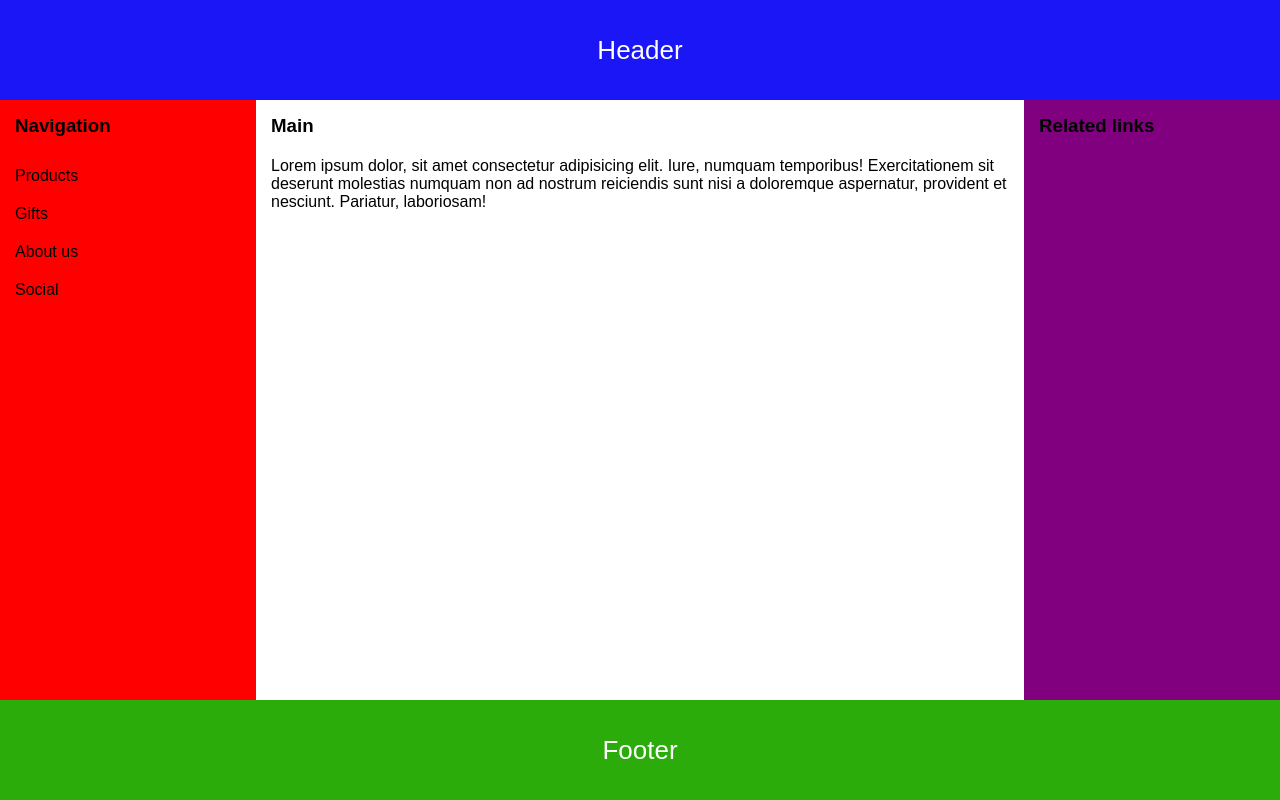
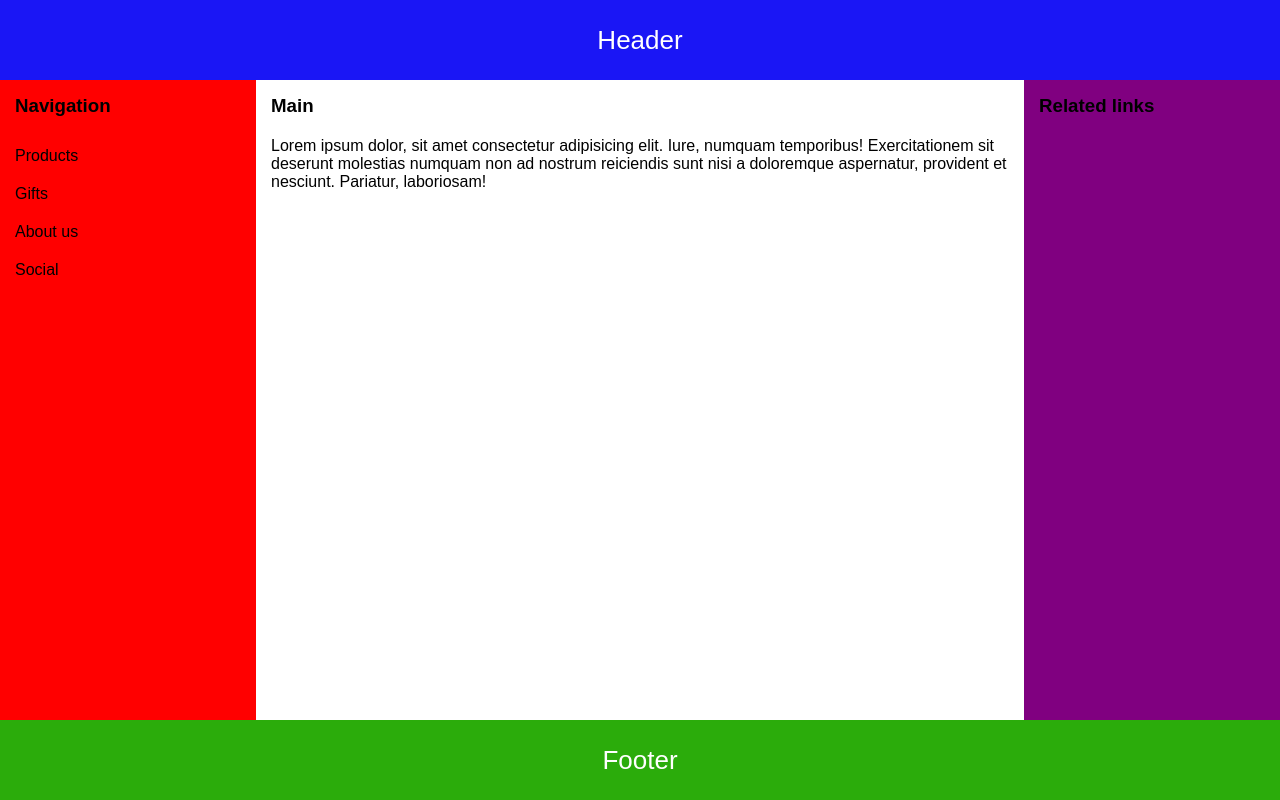
Before and after one commit to akoval29/simpleFlex, a website: page index.html in a window 1280 px wide. Drawn offline with Linux system fonts and the light colour scheme.

Commit message:
headerFootedFlex

```diff
--- a/style/style.scss
+++ b/style/style.scss
@@ -23,8 +23,8 @@ body {
 
   header {
     font-size: $font-size;
-    position: fixed;
-    height: 100px;
+    flex-basis: 100%;
+    max-height: 10%;
     top: 0;
     width: 100%;
     display: flex;
@@ -32,15 +32,12 @@ body {
     align-items: center;
     color: #fff;
     background-color: #1a16f5;
-    z-index: 1;
   }
 
   section {
     display: flex;
     flex-wrap: wrap;
-    margin-top: 100px;
-    margin-bottom: 100px;
-    height: calc(100vh - 200px);
+    height: $main-height;
 
     nav {
       flex-basis: 100%;
@@ -101,8 +98,8 @@ body {
 
   footer {
     font-size: $font-size;
-    position: fixed;
-    height: 100px;
+    flex-basis: 100%;
+    max-height: 10%;
     width: 100%;
     bottom: 0;
     display: flex;
@@ -110,6 +107,5 @@ body {
     align-items: center;
     background-color: #2bac0b;
     color: #fff;
-    z-index: 1;
   }
 }
```
Also changed, not shown: style/style.css, 1 other file.
